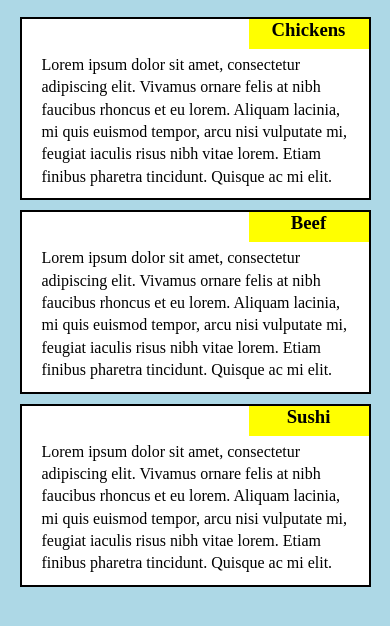
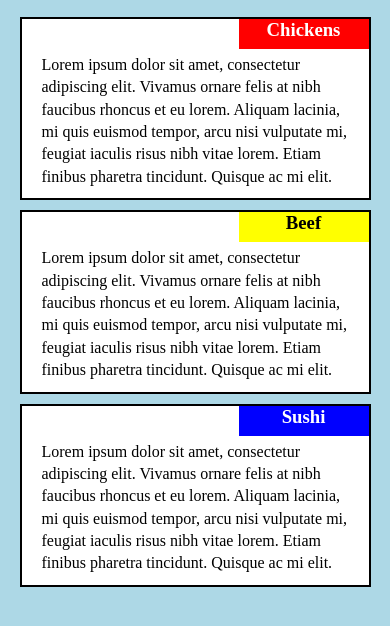
Before and after one commit to techntv/module2-solution, a plain HTML site: page index.html in a window 390 px wide. Shown: the part 50-676 px from the top of the page. Drawn offline with Linux system fonts and the light colour scheme.

Commit message:
Make responsive for desktop and mobile

```diff
--- a/css/style.css
+++ b/css/style.css
@@ -52,8 +52,7 @@ p{
   position: absolute;
   top: 0;
   right: 0;
-  background-color: yellow;
-  width: 120px;
+  width: 130px;
   height: 30px;
   text-align: center;
 }
@@ -61,7 +60,36 @@ p{
   padding-top: 25px;
 }
 
+.red{
+  background-color: red;
+  color: #fff;
+}
+
+.yellow {
+  background-color: yellow;
+}
+
+.blue {
+  background-color: blue;
+  color: #fff;
+}
 
 /*****************************
       Media Queries
 ******************************/
+@media (min-width: 768px) {
+  .grid-2{
+    width: 45%;
+    display: inline-block;
+    margin-right: 10px;
+    margin-left: 20px;
+  }
+}
+
+@media (min-width: 1024px) {
+  .grid-3 {
+    width: 30%;
+    float: left;
+    margin: 0 10px;
+  }
+}
--- a/index.html
+++ b/index.html
@@ -11,8 +11,8 @@
     </header>
 
       <section class="wrapper">
-        <div class="content">
-          <h3>Chickens</h3>
+        <div class="content grid-2 grid-3">
+          <h3 class="red">Chickens</h3>
           <p>
             Lorem ipsum dolor sit amet, consectetur adipiscing elit.
              Vivamus ornare felis at nibh faucibus rhoncus et eu lorem.
@@ -21,8 +21,8 @@
            </p>
          </div>
 
-           <div class="content">
-             <h3>Beef</h3>
+           <div class="content grid-2 grid-3">
+             <h3 class="yellow">Beef</h3>
              <p>
                Lorem ipsum dolor sit amet, consectetur adipiscing elit.
                 Vivamus ornare felis at nibh faucibus rhoncus et eu lorem.
@@ -30,8 +30,8 @@
                 Etiam finibus pharetra tincidunt. Quisque ac mi elit.
               </p>
             </div>
-              <div class="content">
-                <h3>Sushi</h3>
+              <div class="content grid-3">
+                <h3 class="blue">Sushi</h3>
                 <p>
                   Lorem ipsum dolor sit amet, consectetur adipiscing elit.
                    Vivamus ornare felis at nibh faucibus rhoncus et eu lorem.
```
